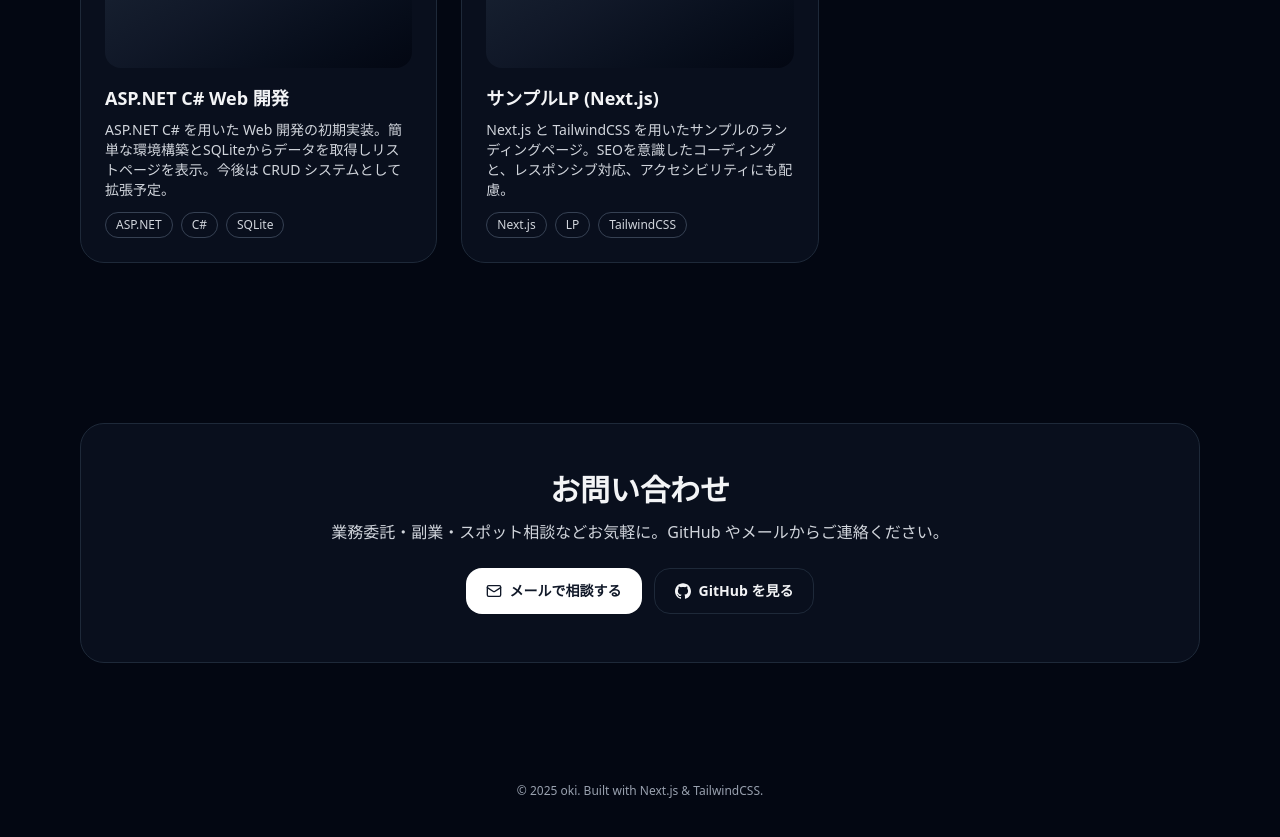
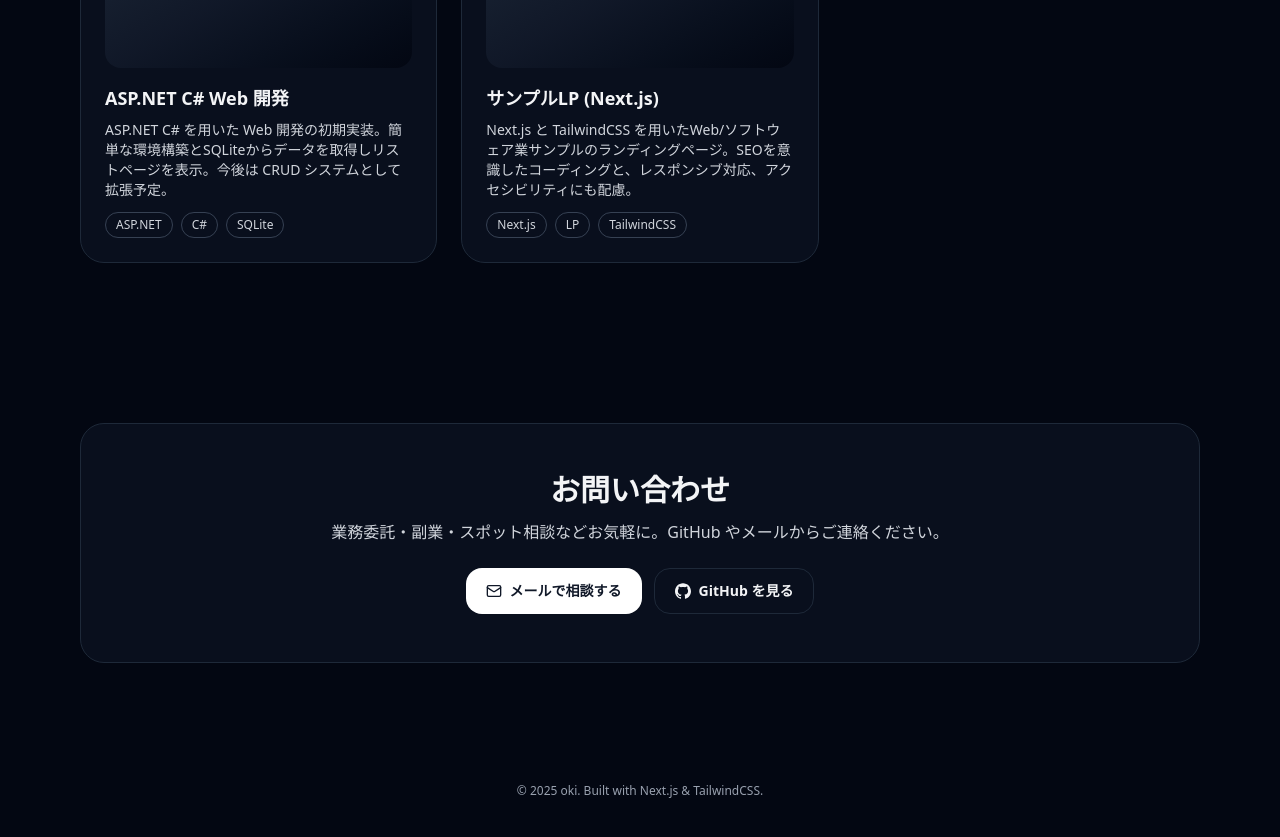
Before and after one commit to pp-no/portfolio, a Next.js app: page / in a window 1280 px wide. Shown: the part 2120-2957 px from the top of the page. Built offline with nearby package versions, Linux system fonts and the light colour scheme.

Commit message:
【ポートフォリオ】参照元LPのテキスト修正。

```diff
--- a/app/page.tsx
+++ b/app/page.tsx
@@ -53,7 +53,7 @@ const useProjects = (): Project[] =>
 			{
 				title: 'サンプルLP (Next.js)',
 				description:
-					'Next.js と TailwindCSS を用いたサンプルのランディングページ。SEOを意識したコーディングと、レスポンシブ対応、アクセシビリティにも配慮。',
+					'Next.js と TailwindCSS を用いたWeb/ソフトウェア業サンプルのランディングページ。SEOを意識したコーディングと、レスポンシブ対応、アクセシビリティにも配慮。',
 				tech: ['Next.js', 'LP', 'TailwindCSS'],
 				link: 'https://portfolio-rouge-two-50.vercel.app/lp',
 			},
```
